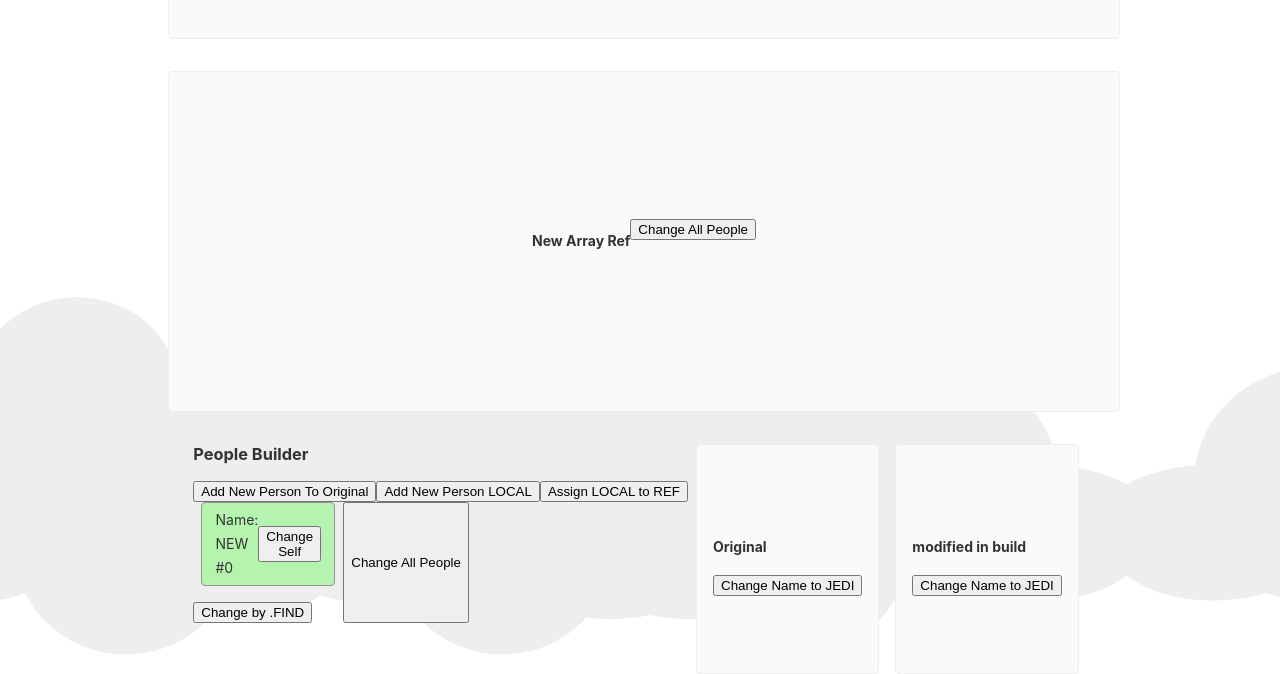
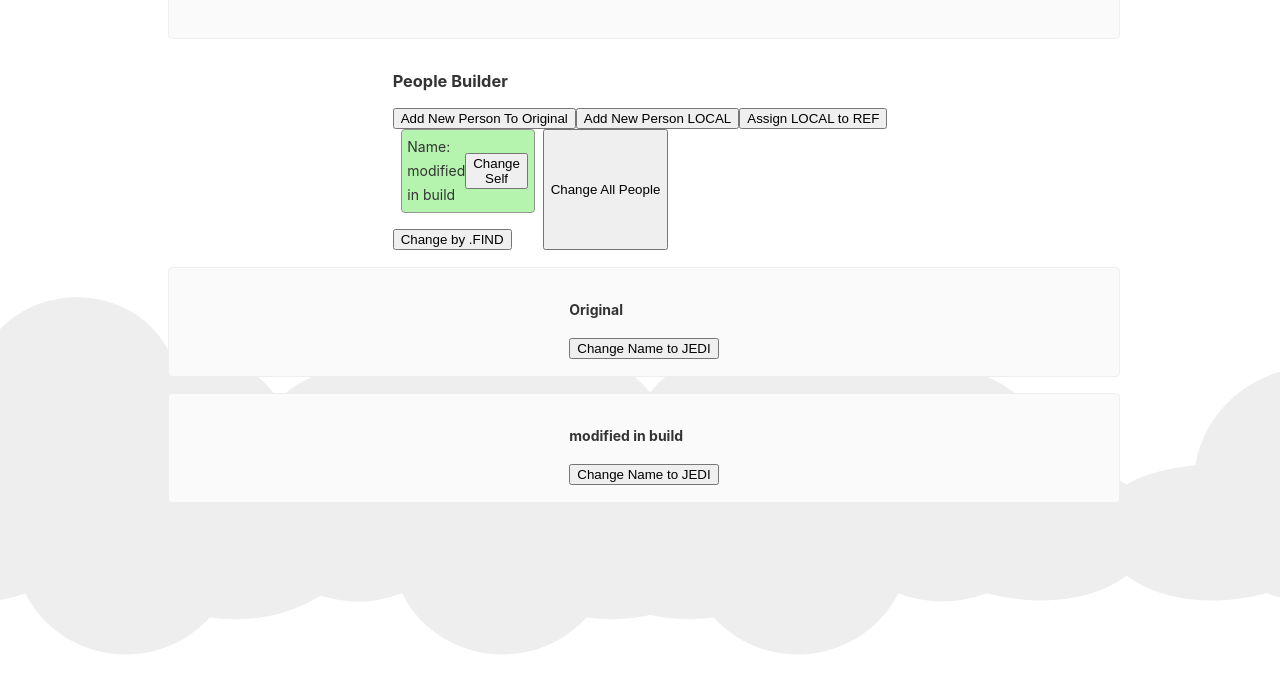
Before and after one commit to jedihacks/angular-data-binding-pass-by-reference, an Angular app: page / in a window 1280 px wide. Shown: the part 241-915 px from the top of the page. After the commit the page ends 800 px from the top, so only its background shows below. Built offline with nearby package versions, Linux system fonts and the light colour scheme.

Commit message:
final(): proving the reset /assign object to reference doesnt work

```diff
--- a/src/app/app.component.html
+++ b/src/app/app.component.html
@@ -25,28 +25,12 @@
         <app-array-example [(_people)]="originalArrayOfPeople"></app-array-example>
     </div>
 
-    <div class="card-container">
-      <div class="card card-small" tabindex="0">
-        <h4>New Array Ref </h4>
-        <app-array-example [(_people)]="newArrayRef"></app-array-example>
+  <app-people-builder [(_originalArrayOfPeople)]="originalArrayOfPeople"> </app-people-builder>
+
+    <!-- PERSON #1 in ARRAY -->
+    <div class="card-container card card-small" *ngFor="let tmp of originalArrayOfPeople; index as i">
+      <app-child-component [(_person)]="originalArrayOfPeople[i]"> </app-child-component>
     </div>
-
-  <app-people-builder [(_originalArrayOfPeople)]="originalArrayOfPeople" [(_newArrayRef)]="newArrayRef"> </app-people-builder>
-
-
-     <!-- PERSON #1 in ARRAY -->
-    <div class="card-container">
-      <button class="card card-small"  tabindex="0">
-        <app-child-component [(_person)]="originalPerson"> </app-child-component>
-      </button>
-    </div>
-
-      <!-- PERSON #1 in ARRAY -->
-      <div class="card-container">
-        <button class="card card-small"  tabindex="0">
-          <app-child-component *ngIf="originalArrayOfPeople[1]" [(_person)]="originalArrayOfPeople[1]"> </app-child-component>
-        </button>
-      </div>
 
 
   <!-- CLOUDS DECORATION FROM ANGULAR -->
--- a/src/app/app.component.ts
+++ b/src/app/app.component.ts
@@ -9,12 +9,12 @@ import { Person } from './data-models/person.class';
 export class AppComponent {
   public originalPerson: Person = new Person('Original');
   public originalArrayOfPeople: Person[] = []; // * Create in the App Component
-  public newArrayRef: Person[] = []; // * Reference To be modified by another component
+  // public localToBuilderArrayRef: Person[] = []; // * Reference To be modified by another component
 
   async ngOnInit() {
     this.originalArrayOfPeople.push(this.originalPerson);
     this.originalArrayOfPeople.push(await Person.build('Original #2'));
     console.warn ('App.component', 'ngOnInit(), this.originalArrayOfPeople = ', this.originalArrayOfPeople);
-    console.warn ('App.component', 'ngOnInit(), newArrayRef = ', this.newArrayRef);
+    // console.warn ('App.component', 'ngOnInit(), newArrayRef = ', this.localToBuilderArrayRef);
   }
 }
--- a/src/app/components/people-builder/people-builder.component.ts
+++ b/src/app/components/people-builder/people-builder.component.ts
@@ -8,27 +8,36 @@ import { Person } from 'src/app/data-models/person.class';
 })
 export class PeopleBuilderComponent implements OnInit {
   public localArrayOfPeople: Person[] = [];
-  @Input() _newArrayRef: Person[] = [];
-  @Output() _newArrayRefChange = new EventEmitter<Person[]>();
+
   @Input() _originalArrayOfPeople: Person[] = [];
   @Output() _originalArrayOfPeopleChange = new EventEmitter<Person[]>();
 
   constructor() { }
 
-  ngOnInit(): void {
-    this.localArrayOfPeople.push(new Person('NEW #' + this.localArrayOfPeople.length));
+  async ngOnInit() {
+    this.localArrayOfPeople.push(await Person.build('NEW #' + this.localArrayOfPeople.length));
   }
 
-  addNewPersonToOriginal() {
-    this._newArrayRef.push(new Person('NEW ' + this._newArrayRef.length));
+  async addNewPersonToOriginal() {
+    this._originalArrayOfPeople.push(await Person.build('NEW ' + this._originalArrayOfPeople.length));
   }
 
-  addNewPersonToLocal() {
-    this.localArrayOfPeople.push(new Person('NEW ' + this.localArrayOfPeople.length));
+  async addNewPersonToLocal() {
+    this.localArrayOfPeople.push(await Person.build('NEW ' + this.localArrayOfPeople.length));
   }
 
   assignLocalToRef(){
-    this._newArrayRef = this.localArrayOfPeople;
+    console.warn('originalArrayofPeople:', this._originalArrayOfPeople);
+    console.warn('localArrayOfPeople:', this._originalArrayOfPeople);
+
+    // The variable IN People-Builder that is NAMED originalArrayOfPeople permamently has it's own memory location
+    // So, when we set originalArray = this.localArray, we are NOT changing the original memory location.
+    // We are simply swapping the reference value in THIS function.
+    this._originalArrayOfPeople = this.localArrayOfPeople;
+
+    // ACTION ITEM - NEED TO SEARCH FOR ALL INSTANCES OF GAMESTATE = OTHER GAME STATE, and REMOVE IT.
+    console.warn('originalArrayofPeople:', this._originalArrayOfPeople);
+    console.warn('localArrayOfPeople:', this._originalArrayOfPeople);
   }
 
 }
```
